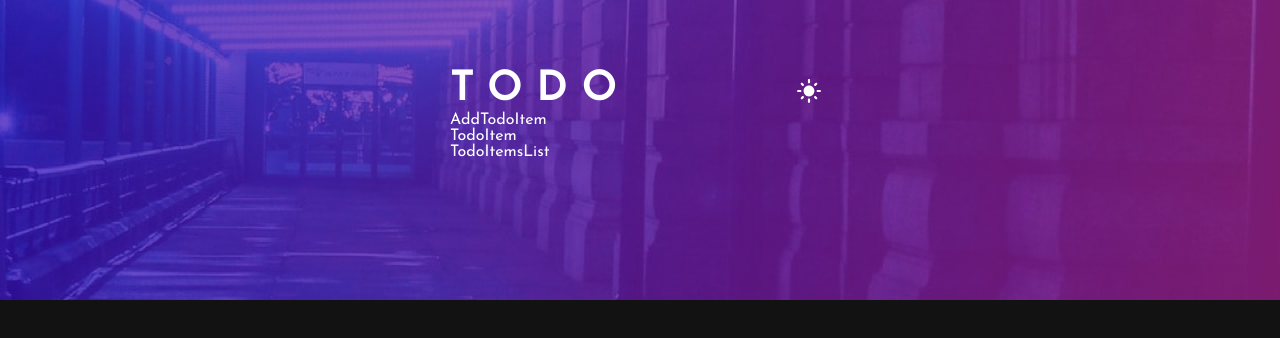
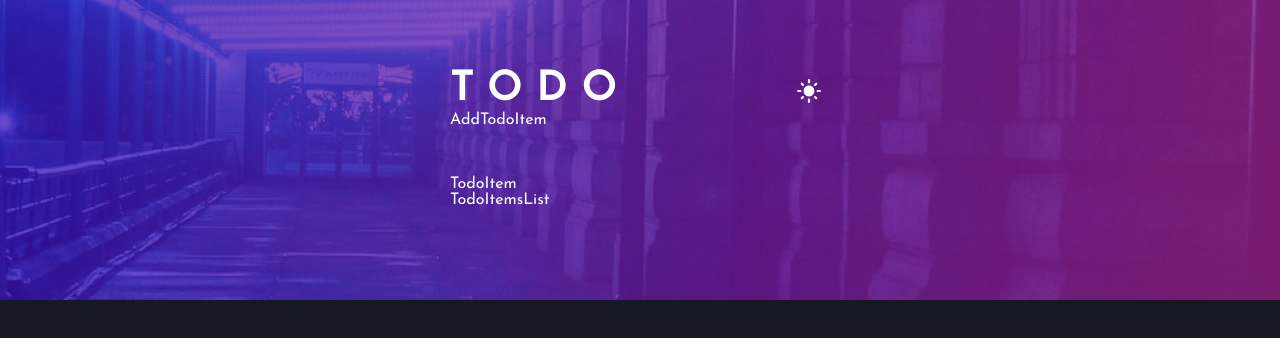
Before and after one commit to molague2021/todo-app, a React (Create React App) app: page / in a window 1280 px wide. Shown: the top 338 px of the page. Built offline with nearby package versions, Linux system fonts and the light colour scheme.

Commit message:
Change addTodo

```diff
--- a/src/containers/AddTodoItem/AddTodoItem.tsx
+++ b/src/containers/AddTodoItem/AddTodoItem.tsx
@@ -1,5 +1,10 @@
 import React from 'react';
+import { Grid } from '@mui/material';
 
 export const AddTodoItem = () => {
-  return <div>AddTodoItem</div>;
+  return (
+    <Grid container display="flex" sx={{ width: '540px', height: '64px' }}>
+      <Grid item>AddTodoItem</Grid>
+    </Grid>
+  );
 };
--- a/src/hooks/useToggleColorMode.ts
+++ b/src/hooks/useToggleColorMode.ts
@@ -14,6 +14,9 @@ export const useToggleColorMode = () => {
     const newTheme = createTheme({
       palette: {
         mode,
+        background: {
+          default: mode === 'light' ? '#FAFAFA' : '#171823',
+        },
       },
     });
 
```
